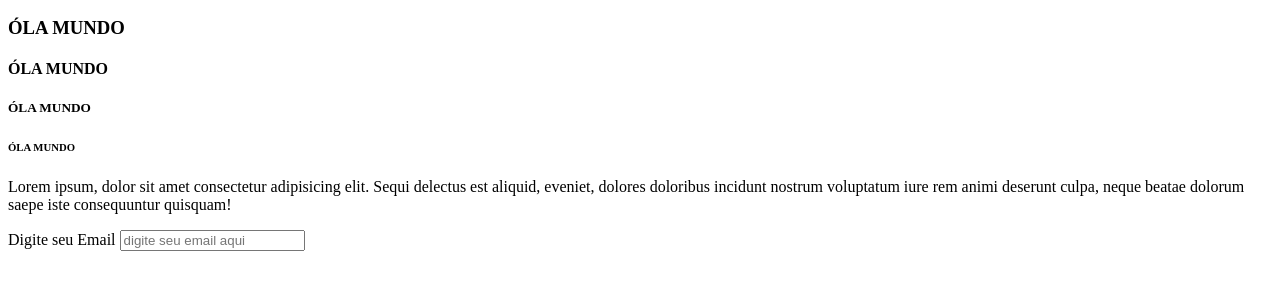
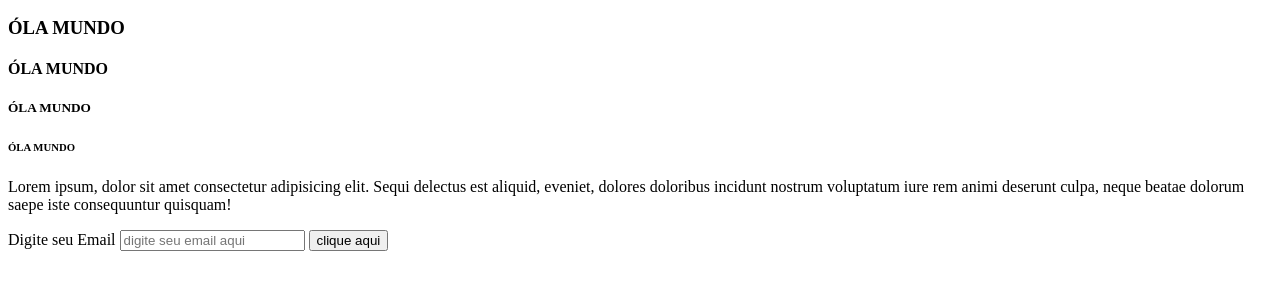
Before and after one commit to BrunoApr/Softweresaula01, a plain HTML site: page index.html in a window 1280 px wide. Shown: the part 110-400 px from the top of the page. Drawn offline with Linux system fonts and the light colour scheme.

Commit message:
novo novo

```diff
--- a/index.html
+++ b/index.html
@@ -18,6 +18,7 @@
     <div>
         <label for="">Digite seu Email</label>
         <input type="email" name="" id="" placeholder="digite seu email aqui">
+        <button>clique aqui</button>
     </div>
 </body>
 </html>
```
